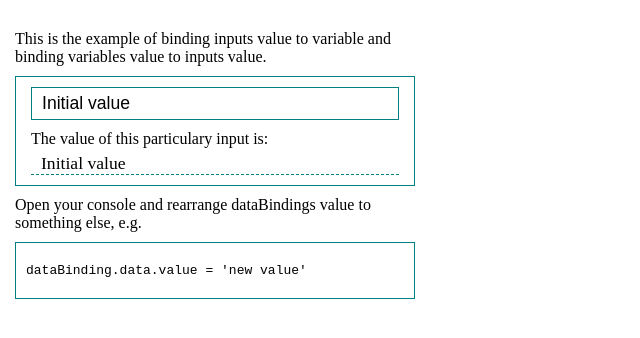
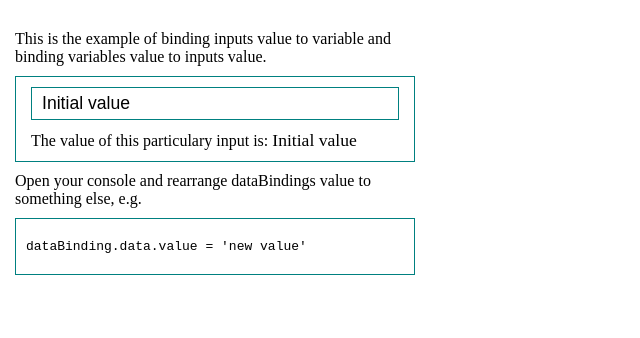
Before and after one commit to Rodionoff/data-binding, a website built with webpack: page src/templates/index.html in a window 1280 px wide. Shown: the whole page, without its empty margins (0-640 px from the left). Built offline with nearby package versions, Linux system fonts and the light colour scheme; files whose address does not match are found by name.

Commit message:
008 Improve style

```diff
--- a/src/sass/containers/data-binding.sass
+++ b/src/sass/containers/data-binding.sass
@@ -10,7 +10,7 @@ $primary-color: lighten(teal, 00%)
     padding: 10px 15px
     // overflow-x: scroll
     // max-width: 244px
-    overflow: hidden
+    // overflow: hidden
     margin-bottom: 10px
   pre
     // display: inline
@@ -29,13 +29,15 @@ $primary-color: lighten(teal, 00%)
     margin: 0 0 10px
     font-size: 1.1rem
     width: 100%
+  .input-value-wrapper
+    overflow: hidden
   .input-value
-    border-bottom: 1px dashed $primary-color
+    // border-bottom: 1px dashed $primary-color
     span
-      padding: 5px 10px 0px 10px
+      // padding: 5px 10px 0px 10px
       font-size: 1.1rem
-      min-height: 26px
-      display: block
-      white-space: nowrap
-      overflow: hidden
+      // min-height: 26px
+      // display: block
+      // white-space: nowrap
+      // overflow: hidden
       // margin-top: 5px
--- a/src/templates/index.html
+++ b/src/templates/index.html
@@ -19,7 +19,7 @@ title: Data Binding
     </div>
     <div class="input-value-wrapper">
       <p class="input-value">
-        The value of this particulary input is: <br>
+        The value of this particulary input is:
         <span>example value (placeholder)</span>
       </p>
     </div>
```
Also changed, not shown: build/css/app.css, build/index.html.
